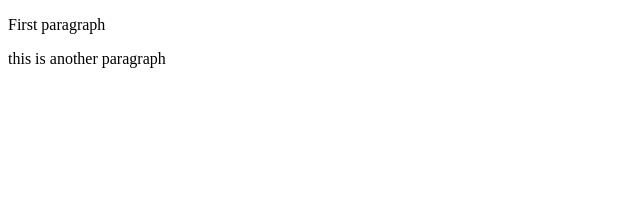
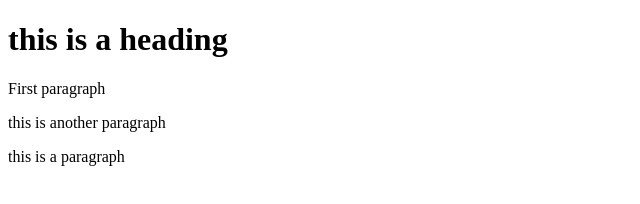
Before and after one commit to OussamaJadidi/learning-git, a plain HTML site: page index.html in a window 1280 px wide. Shown: the whole page, without its empty margins (0-640 px from the left). Drawn offline with Linux system fonts and the light colour scheme.

Commit message:
Update index.html

```diff
--- a/index.html
+++ b/index.html
@@ -4,7 +4,9 @@
         <title>Page title</title>
     </head>
     <body>
+        <h1>this is a heading </h1>
         <p>First paragraph</p>
         <p>this is another paragraph</p>
+        <p>this is a paragraph</p>
     </body>
 </html>
```
